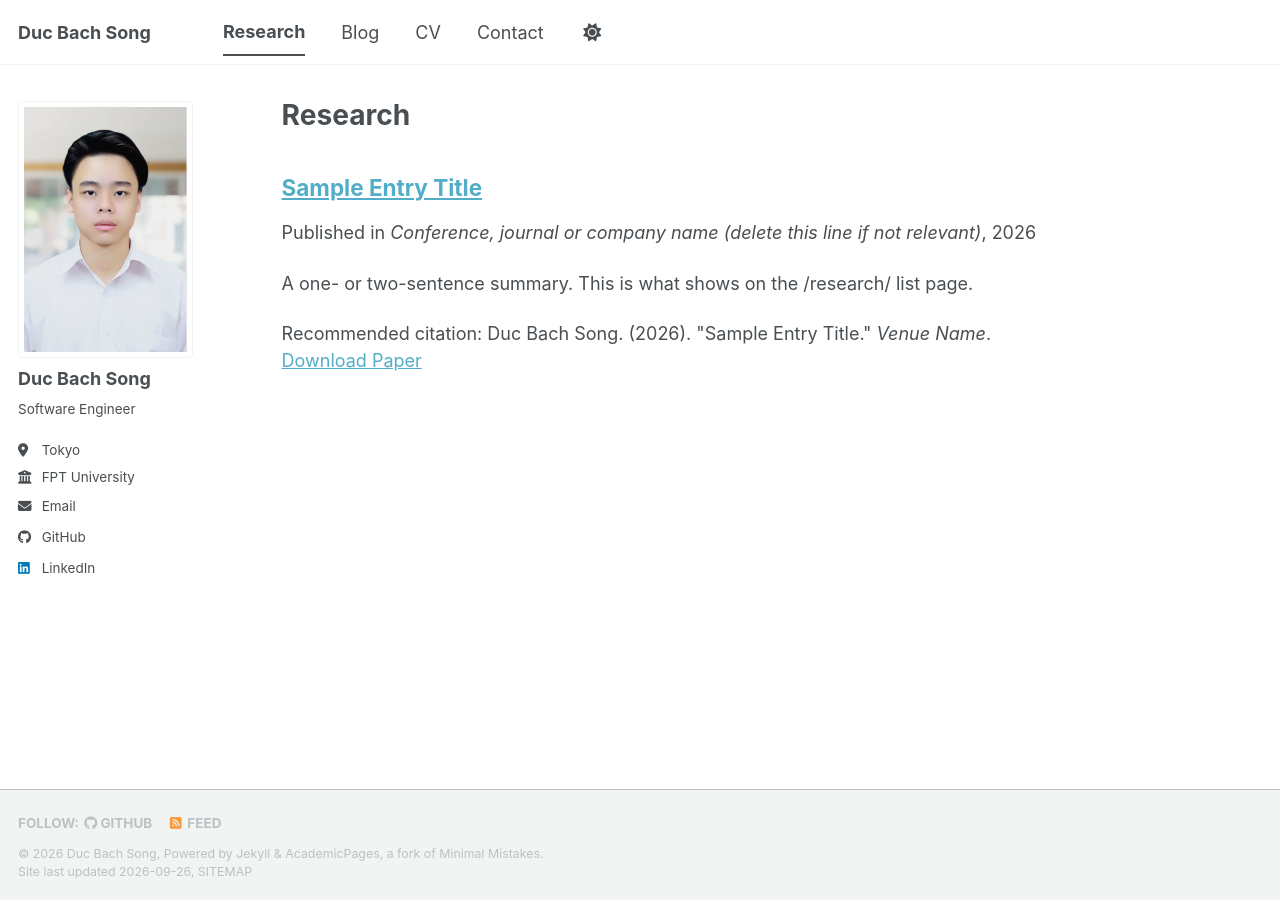
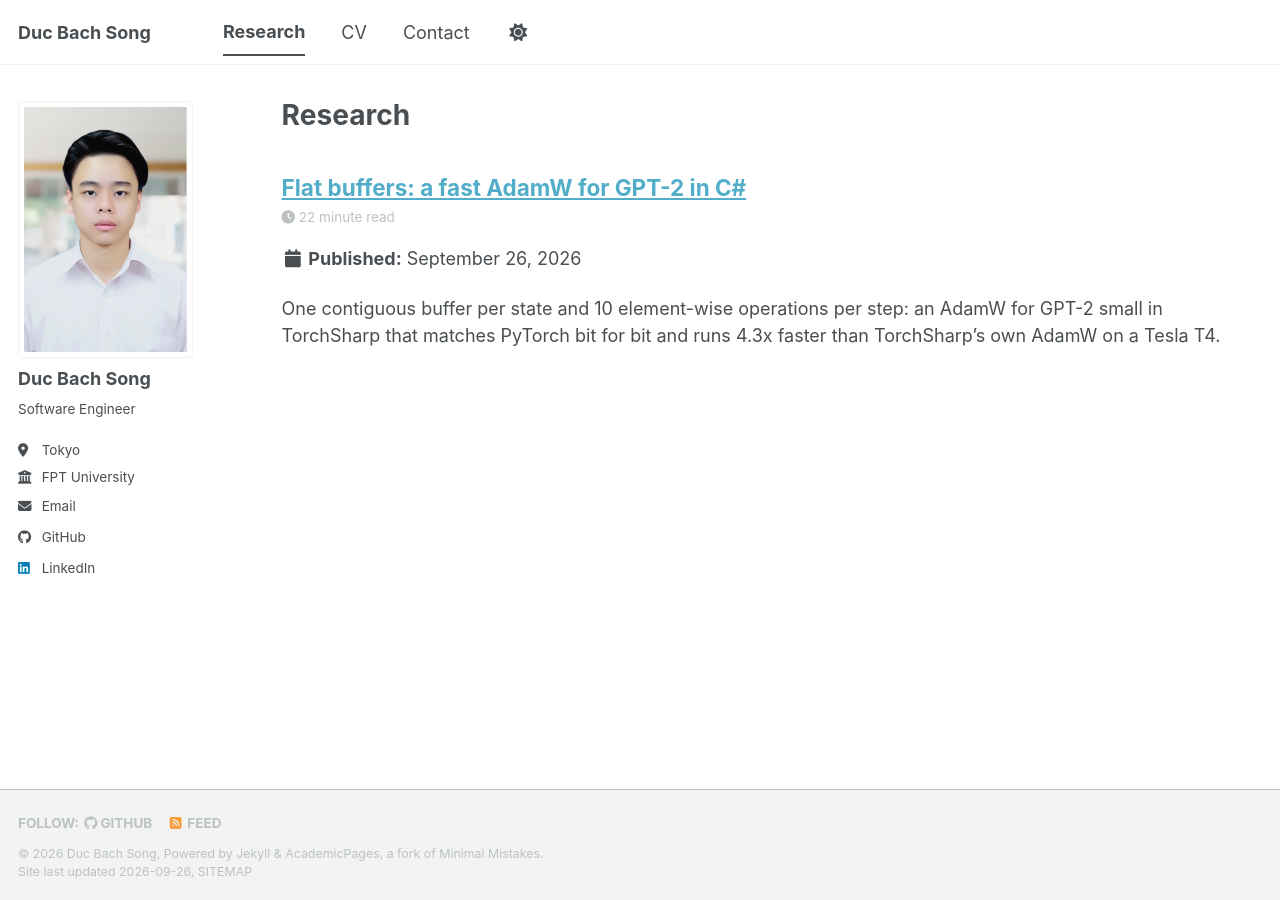
Before and after one commit to ducbachsong/ducbachsong.github.io, a Jekyll site: the page built from _pages/research.html, in a window 1280 px wide. Built offline with Jekyll 4.4.1, drawn with Linux system fonts in a browser that asks for light colours; a style sheet for code colours, icons or effects is not loaded.

Commit message:
Move the AdamW write-up to Research and remove the Blog tab
The flat-buffers AdamW post becomes a Research entry at
/research/flat-buffers-adamw/, with a redirect from its old /blog/ URL.
Drop the Blog page and nav link, and the sample Research entry.
Research list items without a venue now show the publish date instead
of "Published in , <year>".

Co-Authored-By: Claude Opus 5.5 <noreply@anthropic.com>

```diff
--- a/_data/navigation.yml
+++ b/_data/navigation.yml
@@ -8,9 +8,6 @@ main:
   - title: "Research"
     url: /research/
 
-  - title: "Blog"
-    url: /blog/
-
   - title: "CV"
     url: /cv/
 
--- a/_includes/archive-single.html
+++ b/_includes/archive-single.html
@@ -40,7 +40,7 @@
 
         {% if post.collection == 'teaching' %}
           <p> {{ post.type }}, <i>{{ post.venue }}</i>, {{ post.date | default: "1900-01-01" | date: "%Y" }} </p>
-        {% elsif post.collection == 'publications' %}
+        {% elsif post.collection == 'publications' and post.venue %}
           <p>Published in <i>{{ post.venue }}</i>, {{ post.date | default: "1900-01-01" | date: "%Y" }} </p>
         {% elsif post.date %}
          <p class="page__date"><strong><i class="fa fa-fw fa-calendar" aria-hidden="true"></i> {{ site.data.ui-text[site.locale].date_label | default: "Published:" }}</strong> <time datetime="{{ post.date | default: "1900-01-01" | date_to_xmlschema }}">{{ post.date | default: "1900-01-01" | date: "%B %d, %Y" }}</time></p>
--- a/_publications/2026-09-08-sample-entry.md
+++ /dev/null
@@ -1,25 +0,0 @@
----
-title: "Sample Entry Title"
-collection: publications
-permalink: /research/2026-09-08-sample-entry
-excerpt: 'A one- or two-sentence summary. This is what shows on the /research/ list page.'
-date: 2026-09-08
-venue: 'Conference, journal or company name (delete this line if not relevant)'
-paperurl: 'https://ducbachsong.github.io/files/sample.pdf'
-citation: 'Duc Bach Song. (2026). "Sample Entry Title." <i>Venue Name</i>.'
----
-
-The full write-up goes here. Readers see this after clicking the title on the
-Research page — the summary above is all that appears in the list.
-
-## Attached files
-
-- [Full paper (PDF)](/files/sample.pdf)
-- [Raw data (CSV)](/files/sample-data.csv)
-
-Anything placed in the `files/` directory is reachable at `/files/<filename>`.
-
-## Notes
-
-Delete this file once you add real entries. To create one, copy it and rename
-using the `YYYY-MM-DD-short-title.md` pattern — the date drives the sort order.
--- a/_posts/2026-09-26-flat-buffers-adamw.md
+++ b/_publications/2026-09-26-flat-buffers-adamw.md
@@ -1,7 +1,12 @@
 ---
 title: "Flat buffers: a fast AdamW for GPT-2 in C#"
+collection: publications
 date: 2026-09-26
-permalink: /blog/2026/09/26/flat-buffers-adamw/
+permalink: /research/flat-buffers-adamw/
+redirect_from:
+  - /blog/2026/09/26/flat-buffers-adamw/
+excerpt: "One contiguous buffer per state and 10 element-wise operations per step: an AdamW for GPT-2 small in TorchSharp that matches PyTorch bit for bit and runs 4.3x faster than TorchSharp's own AdamW on a Tesla T4."
+read_time: true
 tags:
   - optimization
   - adamw
```
Also changed, not shown: _pages/blog.html (deleted, +0 -17 lines).
